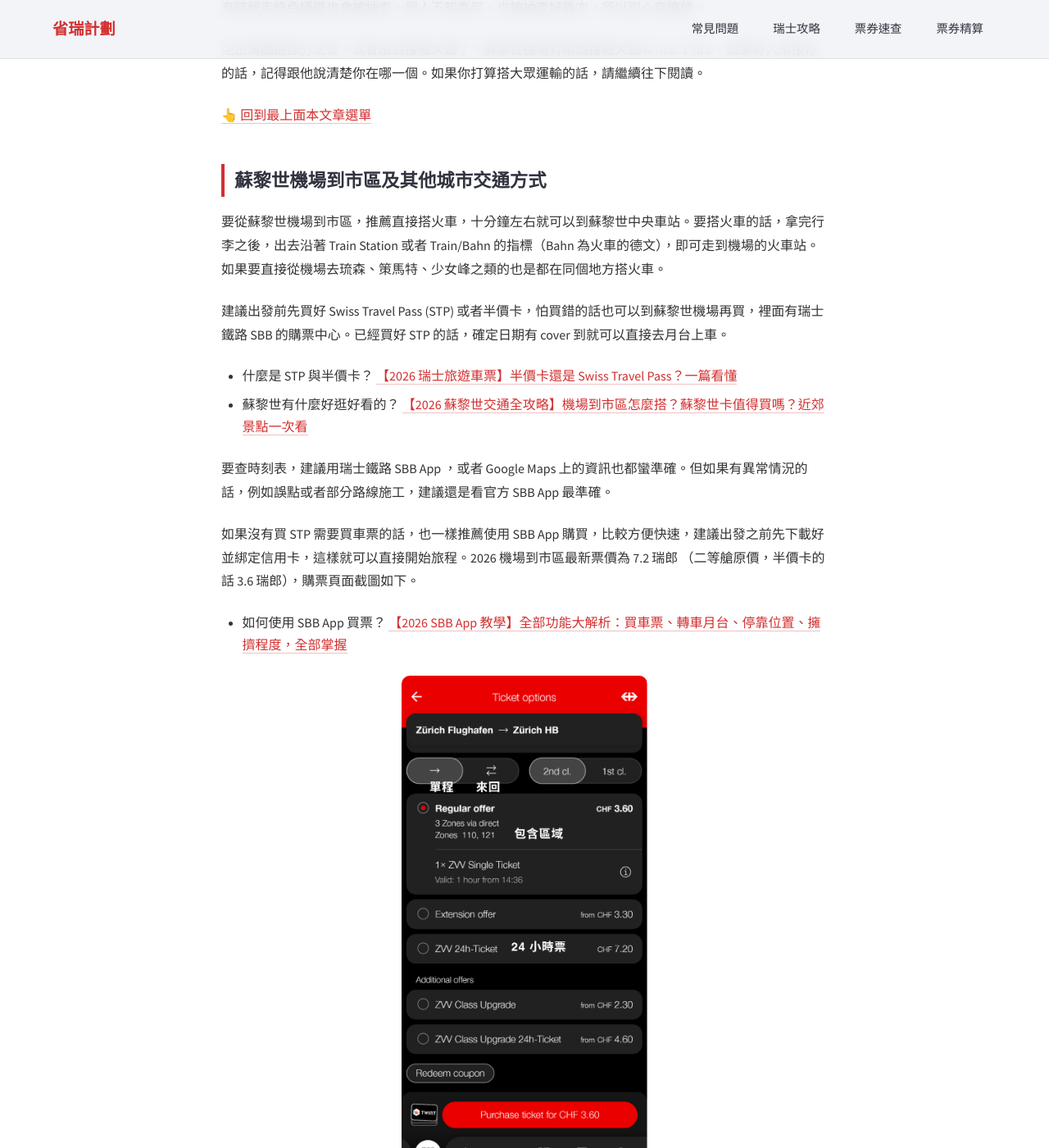
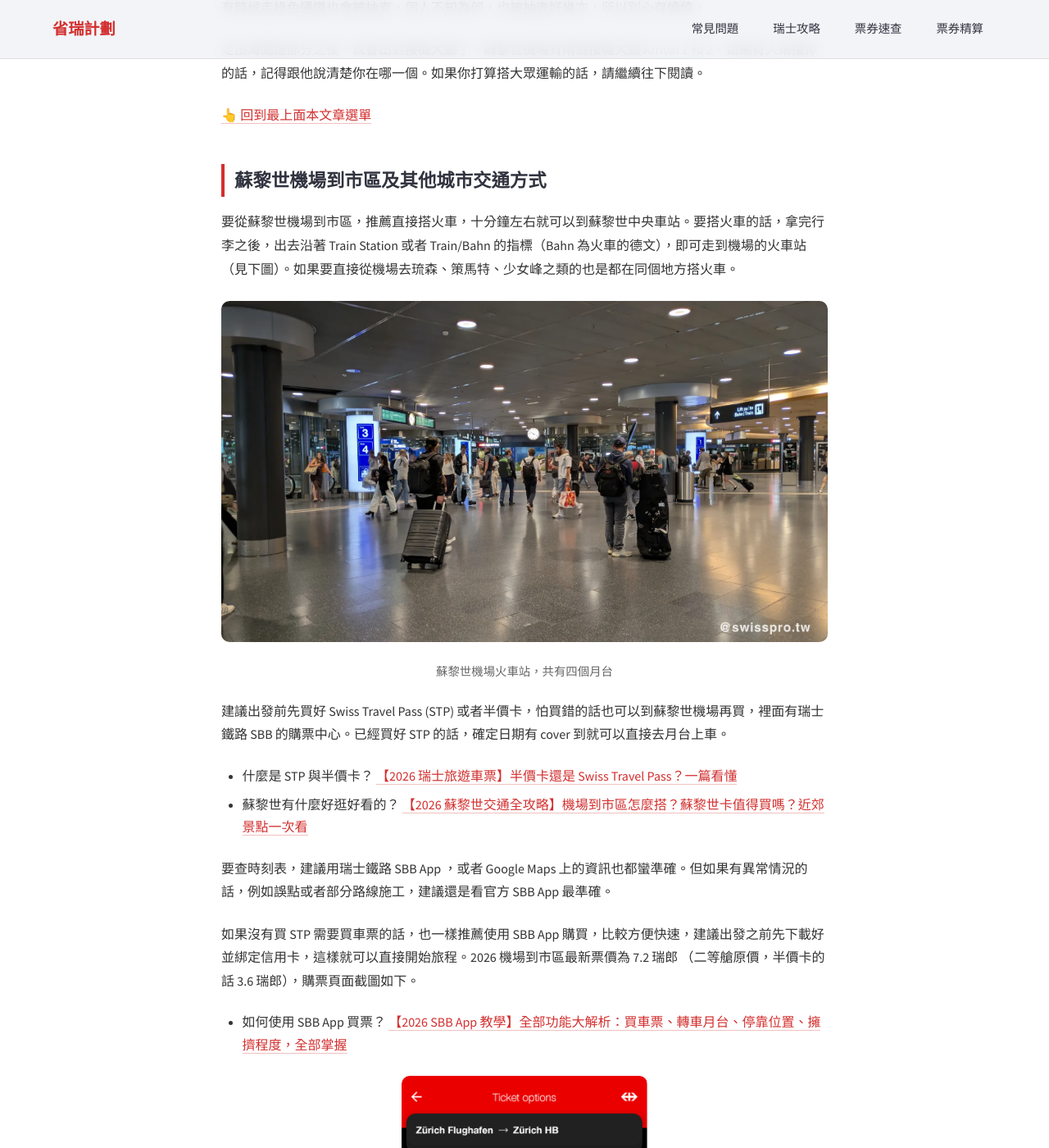
Before and after one commit to Chichinghsu/swisspro, a Jekyll site: the page built from _posts/2026-06-11-zurich-airport-guide.md, in a window 1280 px wide and 1400 px high, scrolled down 5180 px. Shown: the whole window at 82% size. Built offline with Jekyll 4.4.1, drawn with Linux system fonts in a browser that asks for light colours; some of the changed text lies outside the part shown.

Commit message:
update zrh post with new figures

```diff
--- a/_posts/2026-06-11-zurich-airport-guide.md
+++ b/_posts/2026-06-11-zurich-airport-guide.md
@@ -336,7 +336,12 @@
 <a id="transportation"></a>
 ## 蘇黎世機場到市區及其他城市交通方式
 
-要從蘇黎世機場到市區，推薦直接搭火車，十分鐘左右就可以到蘇黎世中央車站。要搭火車的話，拿完行李之後，出去沿著 Train Station 或者 Train/Bahn 的指標（Bahn 為火車的德文），即可走到機場的火車站。如果要直接從機場去琉森、策馬特、少女峰之類的也是都在同個地方搭火車。
+要從蘇黎世機場到市區，推薦直接搭火車，十分鐘左右就可以到蘇黎世中央車站。要搭火車的話，拿完行李之後，出去沿著 Train Station 或者 Train/Bahn 的指標（Bahn 為火車的德文），即可走到機場的火車站（見下圖）。如果要直接從機場去琉森、策馬特、少女峰之類的也是都在同個地方搭火車。
+
+<figure>
+  <img src="{{ '/img/zurich/zrh_train_station.webp' | relative_url }}" alt="蘇黎世機場火車站">
+  <figcaption>蘇黎世機場火車站，共有四個月台</figcaption>
+</figure>
 
 建議出發前先買好 Swiss Travel Pass (STP) 或者半價卡，怕買錯的話也可以到蘇黎世機場再買，裡面有瑞士鐵路 SBB 的購票中心。已經買好 STP 的話，確定日期有 cover 到就可以直接去月台上車。
 
@@ -501,7 +510,18 @@
 
 ### 無人置物櫃
 
-SBB 提供的無人置物櫃稍微難找一點，在 check in 3，就是搭火車從月台上來的那一層樓，旁邊有間運動用品店 Ochsner Sport。目前 2026 價格（來源：[官網](https://www.sbb.ch/en/travel-information/stations/find-station/station.3016.zuerich-flughafen.html#equipment_lockers)）：
+SBB 提供的無人置物櫃稍微難找一點，在火車下車後從月台上來的那一層樓，找到 3、4 月台的指標，就在這個月台手扶梯旁邊的小角落，需要稍微找一下。
+
+<figure>
+  <img src="{{ '/img/zurich/locker.webp' | relative_url }}" alt="蘇黎世機場無人置物櫃">
+  <figcaption>蘇黎世機場無人置物櫃，在 3、4 月台指標旁邊的小角落</figcaption>
+</figure>
+
+目前 2026 價格（來源：<a href="https://www.sbb.ch/en/travel-information/stations/find-station/station.3016.zuerich-flughafen.html#equipment_lockers"
+       target="_blank"
+       rel="nofollow noopener">
+       官網
+</a>）：
 
 | 種類 | 大小（公分） | 六小時內 瑞郎（台幣） | 超時 每六小時 瑞郎（台幣） | 數量 （個）|
 | :--- | :--- | :--- |
@@ -521,7 +541,11 @@
 
 ### 有人寄物處
 
-有人行李寄物處位於 Check in 2 的 Row 4 旁邊，開放時間是每天 6:00 到 22:00，不過價格比置物櫃還要貴非常多。目前 2026 價格（來源：[官網](https://www.flughafen-zuerich.ch/en/passengers/practical/services/services-for-travellers/baggageservices)）：
+有人行李寄物處位於 Check in 2 的 Row 4 旁邊，開放時間是每天 6:00 到 22:00，不過價格比置物櫃還要貴非常多。目前 2026 價格（來源：<a href="https://www.flughafen-zuerich.ch/en/passengers/practical/services/services-for-travellers/baggageservices"
+       target="_blank"
+       rel="nofollow noopener">
+       官網
+</a>）：
 
 |  | 四小時內 瑞郎（台幣） | 一天 瑞郎（台幣） |
 | :--- | :--- | :--- |
@@ -533,7 +557,11 @@
 
 ### 行李寄送服務
 
-最後懶得拿行李的話，瑞士國鐵 SBB 也有行李寄送服務 [官網](https://www.sbb.ch/en/offers/luggage-transport-station-to-station)，幫你把行李從一個火車站寄到另一個火車站。一件 12 瑞郎，不可超過 23 公斤，運送時間約兩天。官網裡面有寫可以寄的車站，基本上大站都有，你就只要輕裝上陣即可。
+最後懶得拿行李的話，瑞士國鐵 SBB 也有行李寄送服務（<a href="https://www.sbb.ch/en/offers/luggage-transport-station-to-station"
+       target="_blank"
+       rel="nofollow noopener">
+       請見官網
+</a>），幫你把行李從一個火車站寄到另一個火車站。一件 12 瑞郎，不可超過 23 公斤，運送時間約兩天。官網裡面有寫可以寄的車站，基本上大站都有，你就只要輕裝上陣即可。
 
 
 
```
Also changed, not shown: other parts of _posts/2026-06-11-zurich-airport-guide.md (+5 -1 lines), img/zurich/locker.webp (added), img/zurich/zrh_train_station.webp (added).
